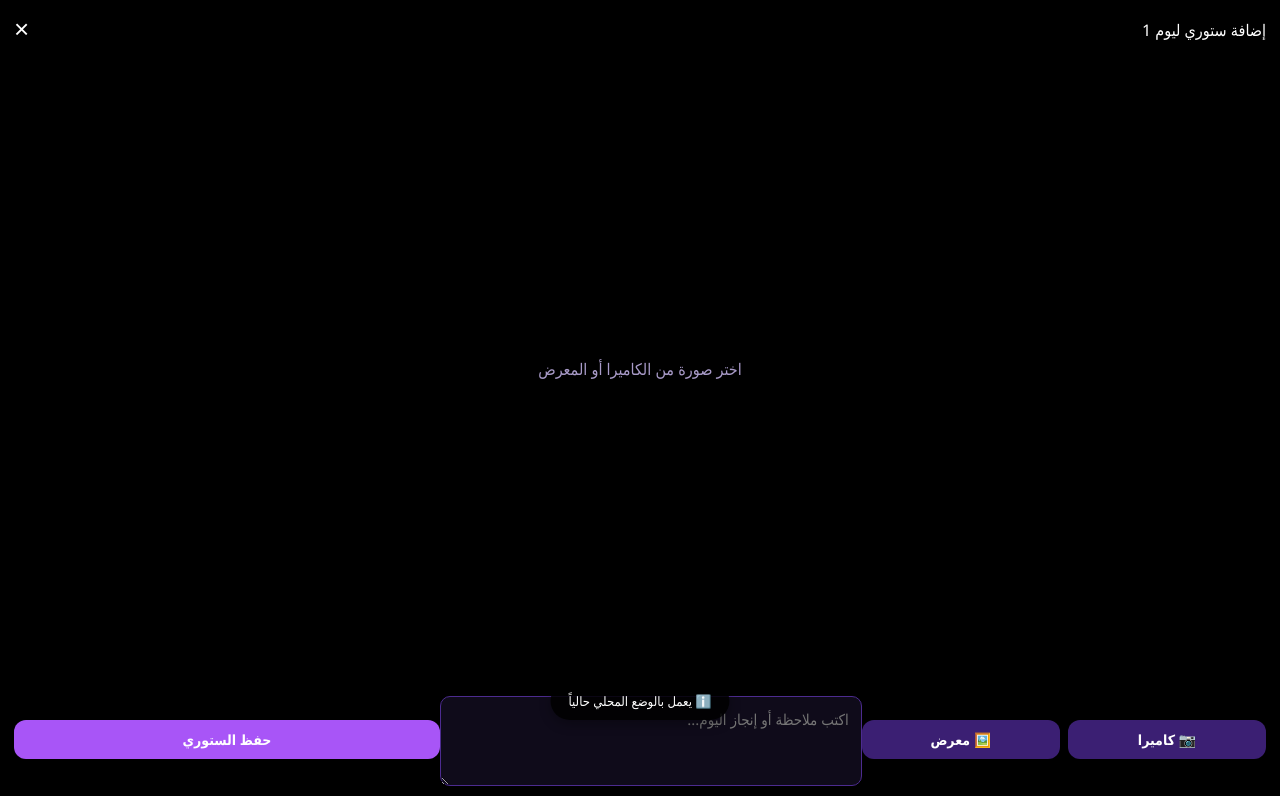
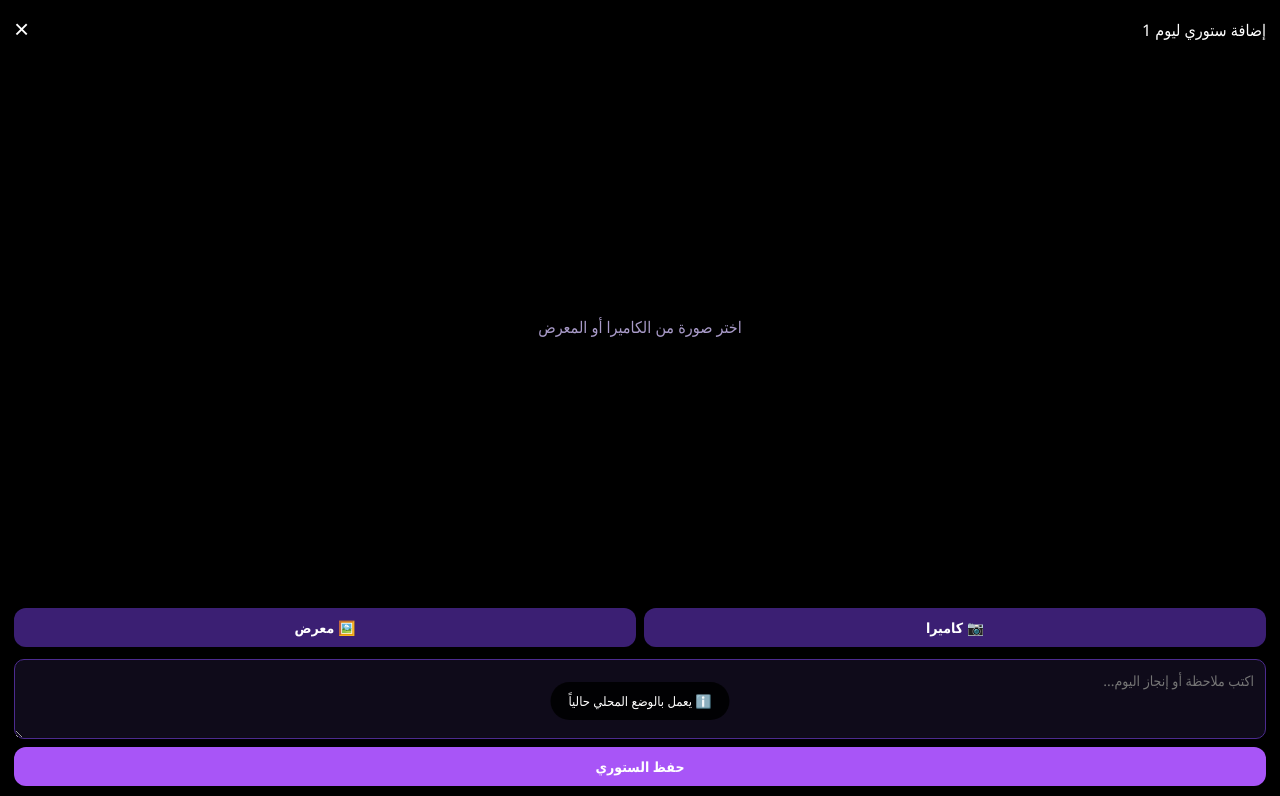
Before and after one commit to gtgt100005-ctrl/-go, a plain HTML site: page index.html in a window 1280 px wide. Both pictures are taken after a click on the button "+ إضافة". Shown: the top 796 px of the page. Drawn offline with Linux system fonts and the light colour scheme; no server answers.

Commit message:
Refactor CSS by removing comments and adjusting styles
Removed unused CSS comments and adjusted styles for various elements, including button padding, font sizes, and background colors.

```diff
--- a/style.css
+++ b/style.css
@@ -39,7 +39,6 @@ h1 {
   color: var(--tx);
 }
 
-/* حلقة التقدم */
 .ring {
   width: 150px;
   height: 150px;
@@ -74,7 +73,6 @@ h1 {
   margin-top: 4px;
 }
 
-/* الستوريات */
 .stories {
   display: flex;
   gap: 12px;
@@ -127,7 +125,6 @@ h1 {
   color: var(--ac);
 }
 
-/* العناوين والأزرار */
 .hd {
   display: flex;
   justify-content: space-between;
@@ -150,11 +147,6 @@ h1 {
   font-size: 14px;
   font-weight: 600;
   cursor: pointer;
-  transition: opacity 0.2s;
-}
-
-.btn:hover {
-  opacity: 0.9;
 }
 
 .btn.g {
@@ -182,7 +174,6 @@ h1 {
   transition: width 0.3s;
 }
 
-/* قائمة التحديات */
 .grid {
   display: flex;
   flex-direction: column;
@@ -197,8 +188,7 @@ h1 {
   border: 2px solid var(--bd);
   border-radius: 16px;
   padding: 14px 16px;
-  gap: 12px;
-  transition: border-color 0.2s;
+  gap: 10px;
 }
 
 .tk.success {
@@ -217,7 +207,7 @@ h1 {
 }
 
 .tk .e {
-  font-size: 28px;
+  font-size: 26px;
 }
 
 .tk .n {
@@ -238,10 +228,9 @@ h1 {
   border: 1px solid var(--bd);
   color: var(--mu);
   border-radius: 10px;
-  padding: 8px 12px;
-  font-size: 13px;
+  padding: 7px 10px;
+  font-size: 12px;
   cursor: pointer;
-  transition: all 0.2s;
   font-family: inherit;
 }
 
@@ -265,10 +254,21 @@ h1 {
   color: var(--mu);
   font-size: 15px;
   cursor: pointer;
-  padding: 6px;
+  padding: 4px;
 }
 
-/* شريط التنقل السفلي */
+.reward-box {
+  background: linear-gradient(145deg, #251346, #1a0d33);
+  border: 1px solid var(--bd);
+  border-radius: 16px;
+  padding: 14px 16px;
+  margin-bottom: 14px;
+}
+
+.reward-box.unlocked {
+  border-color: var(--ok);
+}
+
 .nav {
   position: fixed;
   bottom: 0;
@@ -297,7 +297,6 @@ h1 {
   box-shadow: inset 0 3px var(--ac);
 }
 
-/* الأرشيف */
 .wk {
   display: flex;
   gap: 8px;
@@ -328,7 +327,6 @@ h1 {
   gap: 10px;
 }
 
-/* النوافذ المنبثقة */
 .ov {
   position: fixed;
   inset: 0;
@@ -354,7 +352,7 @@ h1 {
 }
 
 .md h3 {
-  margin-bottom: 14px;
+  margin-bottom: 12px;
   font-size: 18px;
 }
 
@@ -364,15 +362,15 @@ input[type=text], textarea, select {
   border: 1px solid var(--bd);
   border-radius: 10px;
   color: var(--tx);
-  padding: 12px;
+  padding: 11px;
   font: inherit;
-  font-size: 15px;
+  font-size: 14px;
   outline: none;
   margin-top: 4px;
 }
 
 textarea {
-  min-height: 90px;
+  min-height: 80px;
   resize: vertical;
 }
 
@@ -384,11 +382,11 @@ textarea {
 }
 
 .emo button {
-  font-size: 22px;
+  font-size: 20px;
   background: var(--card);
   border: 2px solid transparent;
   border-radius: 10px;
-  padding: 6px 10px;
+  padding: 6px 9px;
   cursor: pointer;
 }
 
@@ -406,7 +404,6 @@ textarea {
   flex: 1;
 }
 
-/* شاشة الستوري */
 .sv {
   position: fixed;
   inset: 0;
@@ -448,20 +445,20 @@ textarea {
 .sv .note-box {
   position: absolute;
   bottom: 20px;
-  background: rgba(0,0,0,0.7);
+  background: rgba(0, 0, 0, 0.75);
   padding: 10px 16px;
   border-radius: 10px;
   color: #fff;
   font-size: 14px;
-  max-width: 80%;
+  max-width: 85%;
   text-align: center;
 }
 
 .sv .bot {
   padding: 14px;
   display: flex;
-  justify-content: space-between;
-  align-items: center;
+  flex-direction: column;
+  gap: 8px;
 }
 
 .sv .x {
@@ -504,14 +501,13 @@ textarea {
   bottom: 80px;
   left: 50%;
   transform: translateX(-50%);
-  background: rgba(0, 0, 0, 0.85);
+  background: rgba(0, 0, 0, 0.88);
   color: #fff;
   padding: 10px 18px;
   border-radius: 20px;
   font-size: 13px;
   display: none;
   z-index: 50;
-  box-shadow: 0 4px 12px rgba(0,0,0,0.3);
 }
 
 .hide {
```
